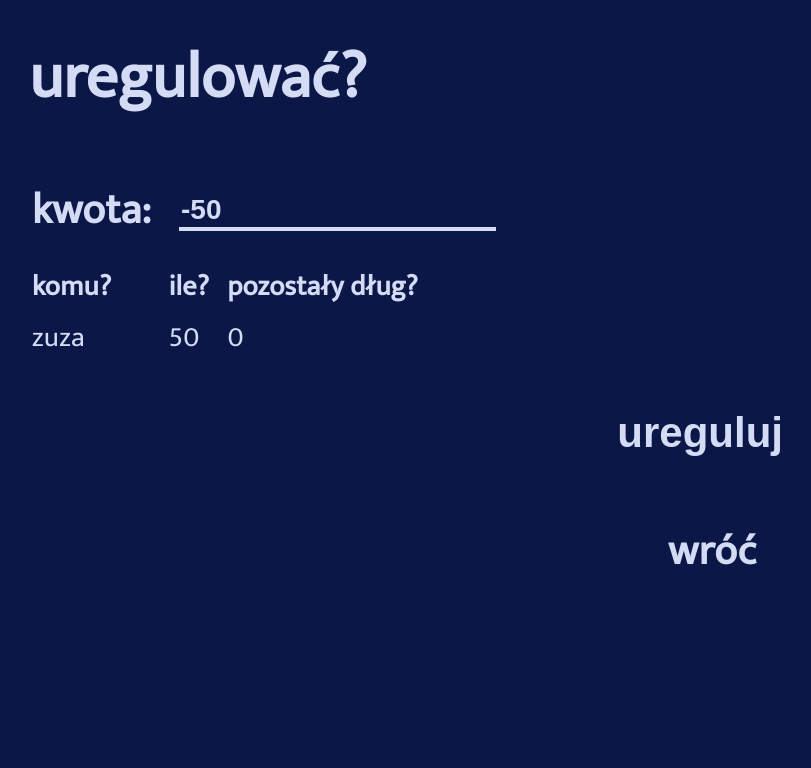
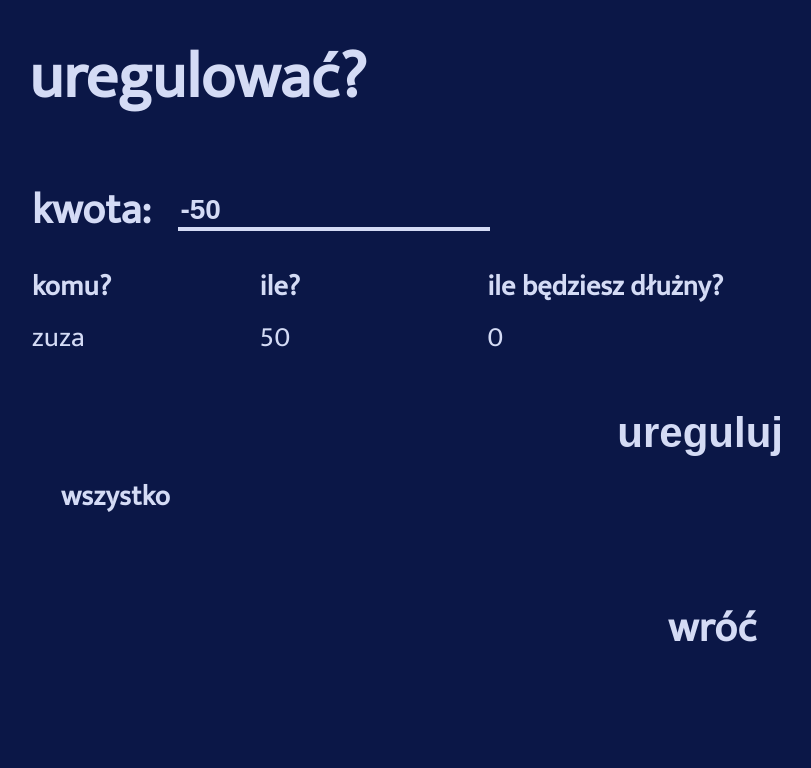
Before and after one commit to zuzajot/costSplit, a Django app: page /groups/1/payment in a window 1280 px wide. Shown: the part 199-967 px from the top of the page, without its empty margins (231-1042 px from the left). Before the commit the page ends 764 px from the top, so only its background shows below. Run offline with Django 3.2, Linux system fonts and the light colour scheme; a user stored in the database is signed in; data comes from the database, SQL or seed files in the repository.

Commit message:
poprawiono paymenty jsa

```diff
--- a/templates/make_payment.html
+++ b/templates/make_payment.html
@@ -13,6 +13,7 @@
                  <tr style="height: 95px">
                      <td style="width:30%">{{ field.errors }}{{ field.label_tag }}</td>
                      <td>{{ field }}</td>
+                     <td> </td>
                      {% if field.help_text %}
                         <td><p class="help">{{ field.help_text|safe }}</p></td>
                       {% endif %}
@@ -20,11 +21,11 @@
         {% endfor %}
         </table>
 {# interaktywna lista spłacanych #}
-    <table style="width: 60%;">
+    <table style="width: 100%;">
                 <tr>
                      <td style="width:30%"><b>komu?</b></td>
-                     <td><b>ile?</b></td>
-                    <td><b> pozostały dług?</b></td>
+                     <td style="width:30%"><b>ile?</b></td>
+                    <td><b>ile będziesz dłużny?</b></td>
                  </tr>
         {% for creditor in creditors %}
               <tr>
@@ -41,20 +42,21 @@
 
 
 
-
+<button onclick="amount.value = max_amount;">wszystko</button>
 {# "Wróc" #}
           <div class="link">
               <button onclick="history.back()">wróć</button></div>
 <script>
 document.querySelector('[for="id_amount"]').innerHTML = "kwota:";
-
-var max_amount = -1 * parseFloat({{ user_balance.balance }}) ;
+var _str = "{{ user_balance.balance }}";
+var __str = _str.replace(",",".");
+var max_amount = -1 * parseFloat(__str) ;
 var amount = document.getElementById('id_amount');
 amount.placeholder='0.00';
 amount.min = "0.01";
 amount.step= "0.01";
 amount.max = max_amount;
-amount.value = max_amount;
+amount.value = Number(Math.round(max_amount+ 'e+2') + 'e-2');
 
 var creditors = [];
 {% for creditor in creditors %}
```
